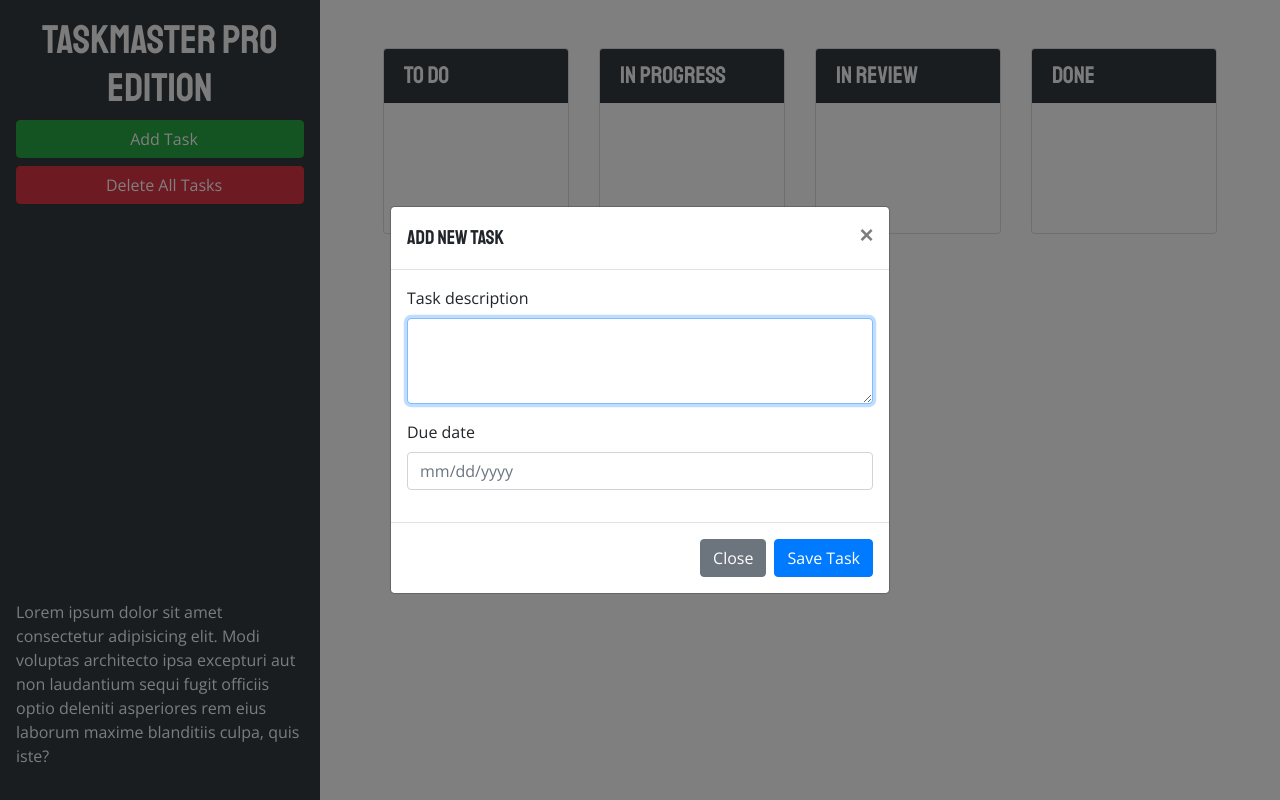
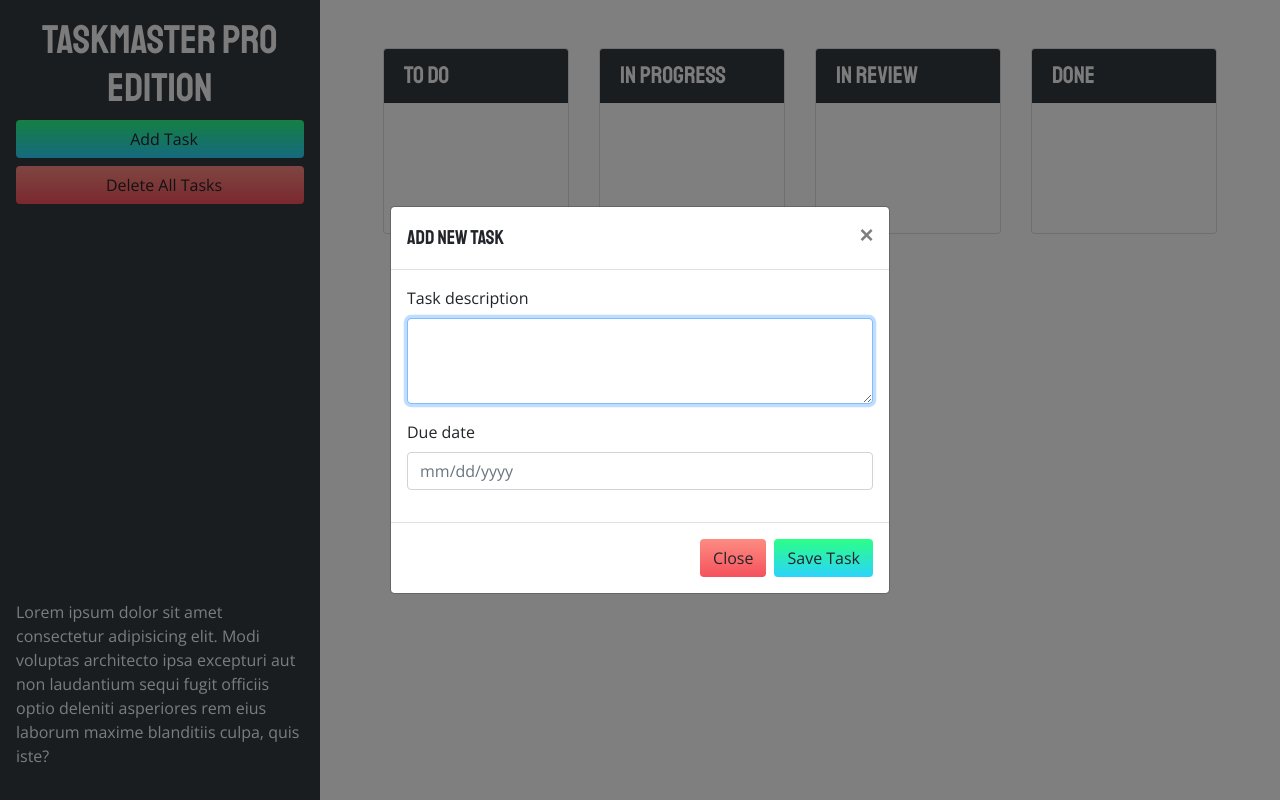
Before and after one commit to rosefrancis-tech/taskmaster-pro, a plain HTML site: page index.html in a window 1280 px wide. Both pictures are taken after a click on the button "Add Task". Drawn offline with nearby package versions, Linux system fonts and the light colour scheme; a web font is replaced by a local one.

Commit message:
add custom button styles

```diff
--- a/assets/css/style.css
+++ b/assets/css/style.css
@@ -43,3 +43,31 @@ h6 {
 .bottom-trash-active {
   background-color: rgba(234,0,39,1);
 }
+/* Bottom Trash style ends*/
+
+/* Button style starts*/
+.btn-add,
+.btn-save {
+  background-color: #FA8BFF;
+  background-image: linear-gradient(45deg, #FA8BFF 0%, #2BD2FF 52%, #2BFF88 90%);
+  transition: all 0.5s ease-out;
+  background-size: 1px 100px;
+  background-position: 0 -10px;
+}
+
+.btn-close,
+.btn-delete {
+  background-color: #EA0028;
+  background-image: linear-gradient(180deg, #FF9A8B 0%, #EA0028 100%);
+  transition: all 0.5s ease-out;
+  background-size: 1px 100px;
+  background-position: 0 -10px;
+}
+
+.btn-add:hover,
+.btn-save:hover,
+.btn-close:hover,
+.btn-delete:hover {
+  background-position: 1px -50px;
+}
+/* Button style ends*/
--- a/assets/js/script.js
+++ b/assets/js/script.js
@@ -164,7 +164,7 @@ $("#task-form-modal").on("shown.bs.modal", function() {
 });
 
 // save button in modal was clicked
-$("#task-form-modal .btn-primary").click(function() {
+$("#task-form-modal .btn-save").click(function() {
   // get form values
   var taskText = $("#modalTaskDescription").val();
   var taskDate = $("#modalDueDate").val();
--- a/index.html
+++ b/index.html
@@ -22,11 +22,11 @@
         <h1 class="text-center"><span class="oi oi-task d-inline d-lg-none"></span>
           Taskmaster Pro Edition</h1>
         <div class="ml-md-auto w-100 w-md-auto">
-          <button id="create-task" class="btn btn-block btn-success" data-toggle="modal"
+          <button id="create-task" class="btn btn-block btn-add" data-toggle="modal"
             data-target="#task-form-modal">
             <span class="oi oi-plus mr-2"></span>Add Task
           </button>
-          <button id="remove-tasks" class="btn btn-block btn-danger mb-2 mb-md-4"></span>
+          <button id="remove-tasks" class="btn btn-block btn-delete mb-2 mb-md-4"></span>
             <span class="oi oi-trash mr-2"></span>Delete All Tasks
           </button>
         </div>
@@ -112,8 +112,8 @@
           </form>
         </div>
         <div class="modal-footer">
-          <button type="button" class="btn btn-secondary" data-dismiss="modal">Close</button>
-          <button type="button" class="btn btn-primary">Save Task</button>
+          <button type="button" class="btn btn-close" data-dismiss="modal">Close</button>
+          <button type="button" class="btn btn-save">Save Task</button>
         </div>
       </div>
     </div>
```
